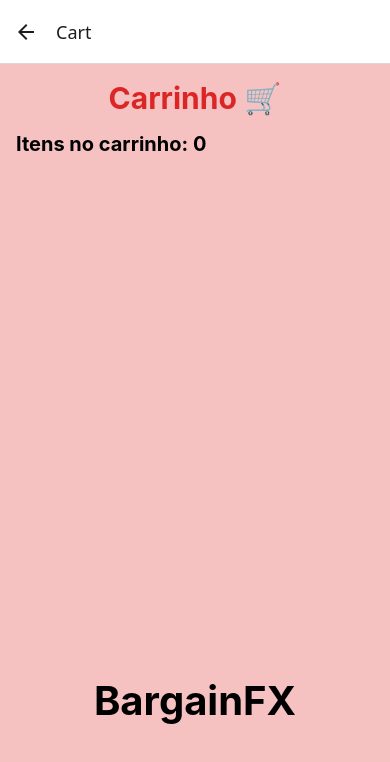
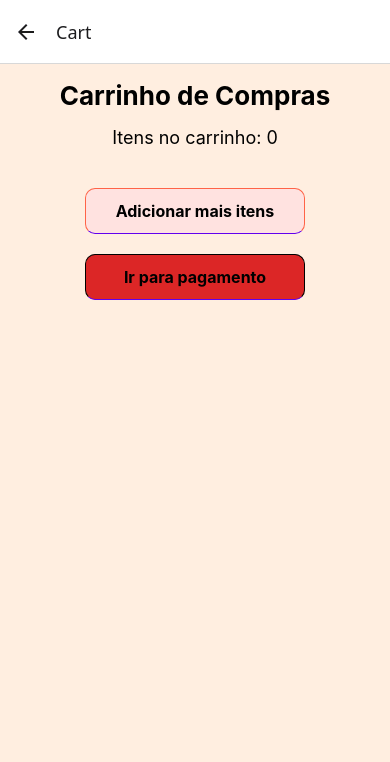
Before and after one commit to Harrishow/BargainFX, a React Native app in the folder bargainfx/: screen /Cart in a window 390 px wide. Shown: the top 762 px of the page. Built offline with nearby package versions, Linux system fonts and the light colour scheme.

Commit message:
Adicionando a tela de pagamento

```diff
--- /dev/null
+++ b/bargainfx/src/components/CustomButton.tsx
@@ -0,0 +1,42 @@
+import React from 'react';
+import { TouchableOpacity, Text, StyleSheet, ViewStyle, TextStyle } from 'react-native';
+
+interface CustomButtonProps {
+  title: string;
+  onPress: () => void;
+  buttonStyle?: ViewStyle;
+  textStyle?: TextStyle;
+}
+
+const CustomButton: React.FC<CustomButtonProps> = ({ title, onPress, buttonStyle, textStyle }) => {
+  return (
+    <TouchableOpacity
+      style={[styles.button, buttonStyle]}
+      onPress={onPress}
+    >
+      <Text style={[styles.text, textStyle]}>{title}</Text>
+    </TouchableOpacity>
+  );
+};
+
+const styles = StyleSheet.create({
+  button: {
+    backgroundColor: '#6200ee',
+    paddingVertical: 12,
+    paddingHorizontal: 24,
+    borderRadius: 8,
+    borderBottomColor: '#6200ee',
+    borderWidth: 1,
+    borderColor: '#000000',
+    alignItems: 'center',
+    justifyContent: 'center',
+
+  },
+  text: {
+    color: '#ffffff',
+    fontSize: 16,
+    fontWeight: 'bold',
+  },
+});
+
+export default CustomButton;
--- /dev/null
+++ b/bargainfx/src/components/CustomButton2.tsx
@@ -0,0 +1,42 @@
+import React from 'react';
+import { TouchableOpacity, Text, StyleSheet, ViewStyle, TextStyle } from 'react-native';
+
+interface CustomButton2Props {
+  title: string;
+  onPress: () => void;
+  buttonStyle?: ViewStyle;
+  textStyle?: TextStyle;
+}
+
+const CustomButton: React.FC<CustomButton2Props> = ({ title, onPress, buttonStyle, textStyle }) => {
+  return (
+    <TouchableOpacity
+      style={[styles.button, buttonStyle]}
+      onPress={onPress}
+    >
+      <Text style={[styles.text, textStyle]}>{title}</Text>
+    </TouchableOpacity>
+  );
+};
+
+const styles = StyleSheet.create({
+  button: {
+    backgroundColor: '#ffffff',
+    paddingVertical: 12,
+    paddingHorizontal: 24,
+    borderRadius: 8,
+    borderBottomColor: '#6200ee',
+    borderWidth: 1,
+    borderColor: '#fff',
+    alignItems: 'center',
+    justifyContent: 'center',
+
+  },
+  text: {
+    color: '#ffffff',
+    fontSize: 16,
+    fontWeight: 'bold',
+  },
+});
+
+export default CustomButton;
--- /dev/null
+++ b/bargainfx/src/components/LoginButton.tsx
@@ -0,0 +1,44 @@
+import React from 'react';
+import { TouchableOpacity, Text, StyleSheet, ViewStyle, TextStyle } from 'react-native';
+
+interface LoginButtonProps {
+    title: string;
+    onPress: () => void;
+    buttonStyle?: object;
+    textStyle?: object;
+    disabled?: boolean;
+  }
+
+const CustomButton: React.FC<LoginButtonProps> = ({ title, onPress, buttonStyle, textStyle }) => {
+  return (
+    <TouchableOpacity
+      style={[styles.button, buttonStyle]}
+      onPress={onPress}
+
+    >
+      <Text style={[styles.text, textStyle]}>{title}</Text>
+    </TouchableOpacity>
+  );
+};
+
+const styles = StyleSheet.create({
+  button: {
+    backgroundColor: '#6200ee',
+    paddingVertical: 12,
+    paddingHorizontal: 24,
+    borderRadius: 8,
+    borderBottomColor: '#6200ee',
+    borderWidth: 1,
+    borderColor: '#000000',
+    alignItems: 'center',
+    justifyContent: 'center',
+
+  },
+  text: {
+    color: '#ffffff',
+    fontSize: 16,
+    fontWeight: 'bold',
+  },
+});
+
+export default CustomButton;
--- a/bargainfx/src/navigation/AppNavigator.tsx
+++ b/bargainfx/src/navigation/AppNavigator.tsx
@@ -4,6 +4,7 @@
 import ProductListScreen from '../screens/ProductListScreen';
 import ProductDetailScreen from '../screens/ProductDetailScreen';
 import CartScreen from '../screens/CartScreen';
+import PaymentScreen from '../screens/PaymentScreen';
 import { RootStackParamList } from '../types/navigation';
 
 const Stack = createStackNavigator<RootStackParamList>();
@@ -12,9 +13,10 @@
   return (
     <Stack.Navigator initialRouteName="Login">
       <Stack.Screen name="Login" component={LoginScreen} />
-      <Stack.Screen name="Lista_de_Produtos" component={ProductListScreen} />
+      <Stack.Screen name="ProductList" component={ProductListScreen} />
       <Stack.Screen name="ProductDetail" component={ProductDetailScreen} />
       <Stack.Screen name="Cart" component={CartScreen} />
+      <Stack.Screen name="Payment" component={PaymentScreen} />
     </Stack.Navigator>
   );
 };
--- a/bargainfx/src/screens/CartScreen.tsx
+++ b/bargainfx/src/screens/CartScreen.tsx
@@ -1,48 +1,89 @@
 import React from 'react';
 import { View, Text, StyleSheet } from 'react-native';
 import { useCart } from '../context/CartContext';
+import { CartScreenNavigationProp } from '../types/navigation';
+import CustomButton from '../components/CustomButton';
+import CustomButton2 from '../components/CustomButton2';
 
-const CartScreen: React.FC = () => {
+interface CartScreenProps {
+  navigation: CartScreenNavigationProp;
+}
+
+const CartScreen: React.FC<CartScreenProps> = ({ navigation }) => {
   const { cartItems } = useCart();
+
+  const handleGoToPayment = () => {
+    navigation.navigate('Payment');
+  };
+  const handleGoToProductList = () => {
+    navigation.navigate('ProductList');
+  };
 
   return (
     <View style={styles.container}>
-      <Text style={styles.title}>Carrinho 🛒</Text>
+      <Text style={styles.title}>Carrinho de Compras</Text>
       <Text style={styles.itemCount}>Itens no carrinho: {cartItems}</Text>
-      <Text style={styles.name}>BargainFX</Text>
+
+
+      <CustomButton2
+        title="Adicionar mais itens"
+        onPress={handleGoToProductList}
+        buttonStyle={styles.productlistButton}
+        textStyle={styles.productlistButtonText}
+      />
+      <CustomButton
+        title="Ir para pagamento"
+        onPress={handleGoToPayment}
+        buttonStyle={styles.paymentButton}
+        textStyle={styles.paymentButtonText}
+      />
     </View>
+
+
   );
 };
 
 const styles = StyleSheet.create({
-
   container: {
     flex: 1,
-    backgroundColor: '#f5c1c1',
     padding: 16,
+    justifyContent: 'flex-start',
+    alignItems: 'center',
+    backgroundColor: '#ffeee0',
   },
-
   title: {
-    fontSize: 30,
-    textAlign: 'center',
-    color: '#dc2626',
+    fontSize: 26,
     fontWeight: 'bold',
     marginBottom: 16,
   },
-
   itemCount: {
-    fontSize: 20,
-    fontWeight: 'bold',
-
+    fontSize: 18,
+    marginBottom: 20,
+  },
+  paymentButton: {
+    backgroundColor: '#dc2626',
+    marginTop: 20,
+    width: 220,
+    borderRadius: 10,
+  },
+  paymentButtonText: {
+    color: '#000000',
   },
 
-  name: {
-    fontSize: 40,
-    fontWeight: 'bold',
-    textAlign: 'center',
-    color: '#000',
-    marginTop: 520,
+////////////////////////
+
+  productlistButton: {
+    backgroundColor: '#ffe2e0',
+    marginTop: 20,
+    width: 220,
+    borderRadius: 10,
+    borderColor: '#FF6347',
+    borderWidth: 1,
   },
+  productlistButtonText: {
+    color: '#000000',
+  },
+
 });
 
 export default CartScreen;
--- a/bargainfx/src/screens/LoginScreen.tsx
+++ b/bargainfx/src/screens/LoginScreen.tsx
@@ -1,8 +1,9 @@
 import React from 'react';
-import { View, TextInput, Button, StyleSheet, Text } from 'react-native';
+import { View, TextInput, StyleSheet, Text } from 'react-native';
 import { Formik, FormikHelpers } from 'formik';
 import * as Yup from 'yup';
 import { LoginScreenNavigationProp } from '../types/navigation';
+import LoginButton from '../components/LoginButton';
 
 const LoginSchema = Yup.object().shape({
   login: Yup.string()
@@ -36,7 +37,7 @@
     setTimeout(() => {
       if (values.login === 'Harrison' && values.password === '12345678') {
         alert('Login bem-sucedido!');
-        navigation.navigate('Lista_de_Produtos');
+        navigation.navigate('ProductList');
       } else {
         alert('Credenciais inválidas!');
       }
@@ -87,10 +88,11 @@
                 <Text style={styles.error}>{errors.password}</Text>
               )}
 
-              <Button
+              <LoginButton
                 title={isSubmitting ? 'Entrando...' : 'Entrar'}
                 onPress={() => handleSubmit()}
-                color={'#dc2626'}
+                buttonStyle={styles.loginButton}
+                textStyle={styles.loginButtonText}
                 disabled={isSubmitting}
               />
             </View>
@@ -103,12 +105,12 @@
 
 const styles = StyleSheet.create({
   background: {
-    flex: 1, // Preenche toda a tela
+    flex: 1,
     justifyContent: 'center',
   },
   overlay: {
     flex: 1,
-    backgroundColor: 'rgba(255, 213, 135, 0.5)',
+    backgroundColor: '#ffeee0',
     justifyContent: 'flex-start',
     padding: 50,
   },
@@ -132,6 +134,17 @@
     fontSize: 12,
     marginBottom: 8,
   },
+  loginButton: {
+    backgroundColor: '#dc2626',
+    marginTop: 15,
+    width: 258,
+    height: 45,
+    borderWidth: 1,
+    borderRadius: 10,
+  },
+  loginButtonText: {
+    color: '#fff',
+  },
 
 });
 
--- /dev/null
+++ b/bargainfx/src/screens/PaymentScreen.tsx
@@ -0,0 +1,59 @@
+import React from 'react';
+import { View, Text, StyleSheet, Button } from 'react-native';
+
+const PaymentScreen: React.FC = ({ }) => {
+  const handlePaymentMethod = (method: string) => {
+    alert(`Método de pagamento selecionado: ${method}`);
+
+  };
+
+  return (
+    <View style={styles.container}>
+      <Text style={styles.title}>Selecione o Método de Pagamento:</Text>
+
+      <View style={styles.buttonContainer}>
+        <Button title="Cartão de Crédito" onPress={() => handlePaymentMethod('Cartão de Crédito')}
+        color= '#dc2626' />
+      </View>
+      <View style={styles.buttonContainer}>
+        <Button title="Cartão de Débito" onPress={() => handlePaymentMethod('Cartão de Débito')}
+        color= '#dc2626' />
+      </View>
+      <View style={styles.buttonContainer}>
+        <Button title="Pix" onPress={() => handlePaymentMethod('Pix')}
+        color= '#dc2626' />
+      </View>
+      <View style={styles.buttonContainer}>
+        <Button title="Boleto Bancário" onPress={() => handlePaymentMethod('Boleto Bancário')}
+        color= '#dc2626' />
+      </View>
+      <View style={styles.buttonContainer}>
+        <Button title="Dinheiro" onPress={() => handlePaymentMethod('Dinheiro')}
+        color= '#dc2626' />
+      </View>
+    </View>
+  );
+};
+
+const styles = StyleSheet.create({
+  container: {
+    flex: 1,
+    padding: 16,
+    justifyContent: 'flex-start',
+    backgroundColor: '#ffeee0',
+  },
+  title: {
+    fontSize: 24,
+    fontWeight: 'bold',
+    marginBottom: 20,
+    textAlign: 'center',
+  },
+  buttonContainer: {
+    marginBottom: 15,
+    width: '50%',
+    justifyContent: 'center',
+    alignSelf: 'center',
+  },
+});
+
+export default PaymentScreen;
--- a/bargainfx/src/screens/ProductDetailScreen.tsx
+++ b/bargainfx/src/screens/ProductDetailScreen.tsx
@@ -50,7 +50,7 @@
 const styles = StyleSheet.create({
   container: {
     flex: 1,
-    backgroundColor: '#fff8dd',
+    backgroundColor: '#ffeee0',
     padding: 20,
     justifyContent: 'flex-start',
     alignItems: 'center',
--- a/bargainfx/src/screens/ProductListScreen.tsx
+++ b/bargainfx/src/screens/ProductListScreen.tsx
@@ -92,7 +92,7 @@
 const styles = StyleSheet.create({
   container: {
     flex: 1,
-    backgroundColor: '#fff8dd',
+    backgroundColor: '#ffeee0',
     padding: 16,
   },
 });
```
Also changed, not shown: bargainfx/src/types/navigation.ts (+12 -9 lines).
